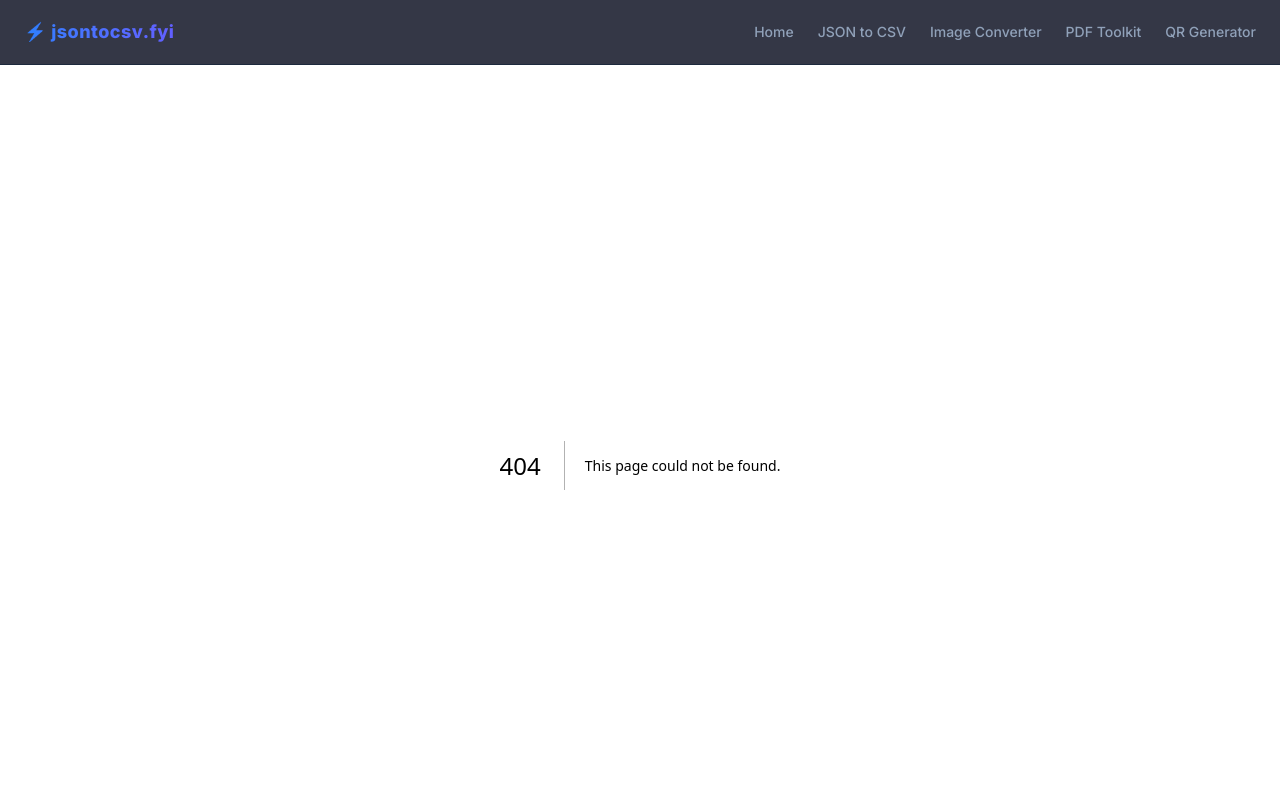
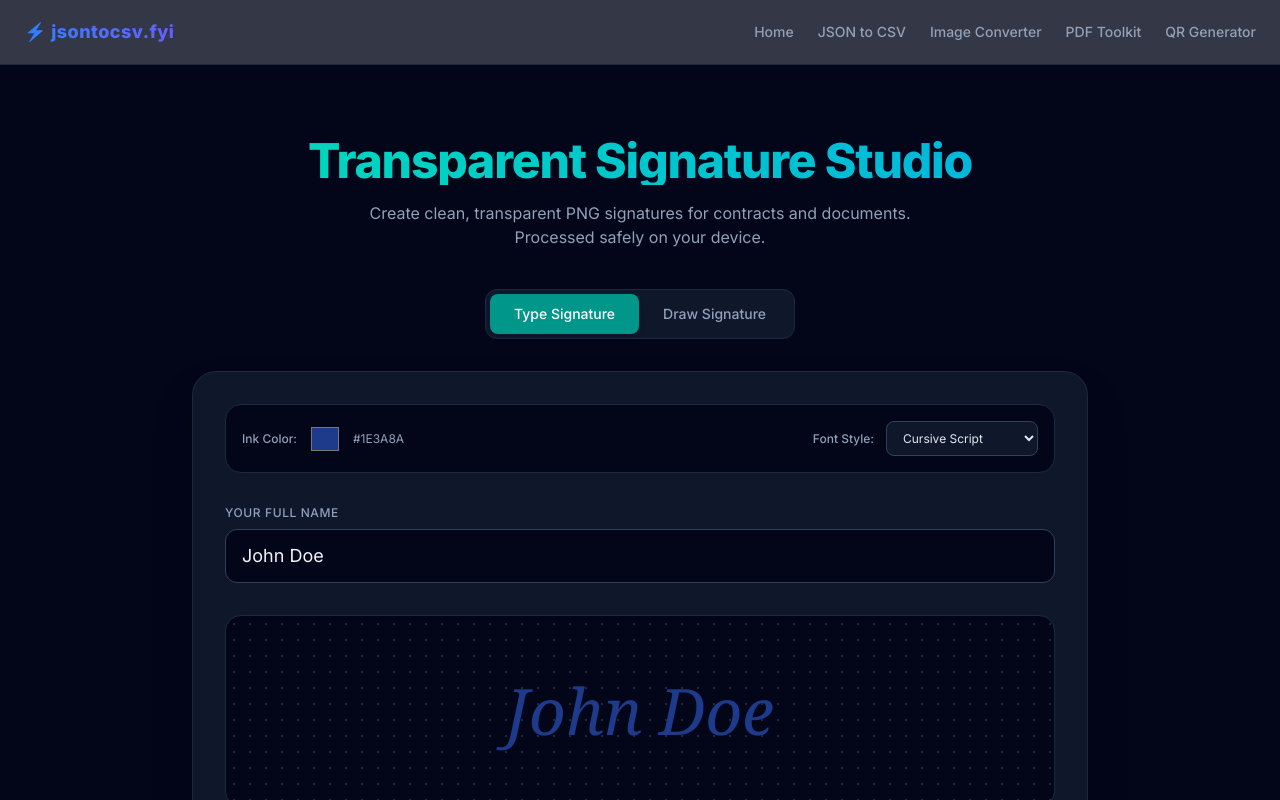
Before and after one commit to remstr/json-csv-converter, a Next.js app: page /signature-generator in a window 1280 px wide. Before the commit this address had no page. Shown: the top 800 px of the page. Built offline with nearby package versions, Linux system fonts and the light colour scheme.

Commit message:
Implement signature generator with typing and drawing modes
This component allows users to generate signatures either by typing or drawing. It includes features for downloading the signature as a transparent PNG and customizing ink color and font style.

```diff
--- /dev/null
+++ b/src/app/signature-generator/page.tsx
@@ -0,0 +1,243 @@
+'use client';
+
+import { useState, useRef } from 'react';
+
+export default function SignatureGeneratorPage() {
+  const [mode, setMode] = useState<'type' | 'draw'>('type');
+  const [typedName, setTypedName] = useState('John Doe');
+  const [selectedFont, setSelectedFont] = useState('font-serif italic');
+  const [inkColor, setInkColor] = useState('#1e3a8a'); // Professional dark blue
+  const [fontSize, setFontSize] = useState(64);
+
+  // Canvas drawing refs
+  const canvasRef = useRef<HTMLCanvasElement>(null);
+  const [isDrawing, setIsDrawing] = useState(false);
+
+  const fonts = [
+    { name: 'Cursive Script', class: 'font-serif italic tracking-wider' },
+    { name: 'Handwritten', class: 'font-mono tracking-wide' },
+    { name: 'Formal Calligraphy', class: 'font-serif font-bold tracking-widest' },
+  ];
+
+  // Handle Typed Signature Download
+  const downloadTypedSignature = () => {
+    const canvas = document.createElement('canvas');
+    canvas.width = 800;
+    canvas.height = 300;
+    const ctx = canvas.getContext('2d');
+    if (!ctx) return;
+
+    // Transparent background
+    ctx.clearRect(0, 0, canvas.width, canvas.height);
+
+    // Setup font styling
+    ctx.fillStyle = inkColor;
+    ctx.font = `italic ${fontSize}px serif`;
+    ctx.textBaseline = 'middle';
+    ctx.textAlign = 'center';
+
+    ctx.fillText(typedName || 'Signature', canvas.width / 2, canvas.height / 2);
+
+    triggerDownload(canvas.toDataURL('image/png'), 'transparent-signature.png');
+  };
+
+  // Canvas Drawing Handlers
+  const startDrawing = (e: React.MouseEvent<HTMLCanvasElement> | React.TouchEvent<HTMLCanvasElement>) => {
+    setIsDrawing(true);
+    const canvas = canvasRef.current;
+    if (!canvas) return;
+    const ctx = canvas.getContext('2d');
+    if (!ctx) return;
+
+    const rect = canvas.getBoundingClientRect();
+    const x = 'touches' in e ? e.touches[0].clientX - rect.left : e.clientX - rect.left;
+    const y = 'touches' in e ? e.touches[0].clientY - rect.top : e.clientY - rect.top;
+
+    ctx.beginPath();
+    ctx.moveTo(x, y);
+    ctx.strokeStyle = inkColor;
+    ctx.lineWidth = 3;
+    ctx.lineCap = 'round';
+    ctx.lineJoin = 'round';
+  };
+
+  const draw = (e: React.MouseEvent<HTMLCanvasElement> | React.TouchEvent<HTMLCanvasElement>) => {
+    if (!isDrawing) return;
+    const canvas = canvasRef.current;
+    if (!canvas) return;
+    const ctx = canvas.getContext('2d');
+    if (!ctx) return;
+
+    const rect = canvas.getBoundingClientRect();
+    const x = 'touches' in e ? e.touches[0].clientX - rect.left : e.clientX - rect.left;
+    const y = 'touches' in e ? e.touches[0].clientY - rect.top : e.clientY - rect.top;
+
+    ctx.lineTo(x, y);
+    ctx.stroke();
+  };
+
+  const stopDrawing = () => {
+    setIsDrawing(false);
+  };
+
+  const clearCanvas = () => {
+    const canvas = canvasRef.current;
+    if (!canvas) return;
+    const ctx = canvas.getContext('2d');
+    if (!ctx) return;
+    ctx.clearRect(0, 0, canvas.width, canvas.height);
+  };
+
+  const downloadDrawnSignature = () => {
+    const canvas = canvasRef.current;
+    if (!canvas) return;
+    triggerDownload(canvas.toDataURL('image/png'), 'drawn-signature.png');
+  };
+
+  const triggerDownload = (url: string, filename: string) => {
+    const a = document.createElement('a');
+    a.href = url;
+    a.download = filename;
+    document.body.appendChild(a);
+    a.click();
+    document.body.removeChild(a);
+  };
+
+  return (
+    <main className="min-h-screen bg-slate-950 text-slate-100 flex flex-col items-center p-6">
+      <div className="w-full max-w-4xl mx-auto flex flex-col items-center py-12">
+        <h1 className="text-4xl md:text-5xl font-extrabold tracking-tight text-center mb-4 bg-gradient-to-r from-teal-400 to-cyan-500 bg-clip-text text-transparent">
+          Transparent Signature Studio
+        </h1>
+        <p className="text-slate-400 text-center max-w-xl mb-10">
+          Create clean, transparent PNG signatures for contracts and documents. Processed safely on your device.
+        </p>
+
+        {/* Mode Switcher */}
+        <div className="flex bg-slate-900 p-1 rounded-xl mb-8 border border-slate-800">
+          <button
+            onClick={() => setMode('type')}
+            className={`px-6 py-2.5 rounded-lg text-sm font-medium transition ${
+              mode === 'type' ? 'bg-teal-600 text-white shadow-md' : 'text-slate-400 hover:text-slate-200'
+            }`}
+          >
+            Type Signature
+          </button>
+          <button
+            onClick={() => setMode('draw')}
+            className={`px-6 py-2.5 rounded-lg text-sm font-medium transition ${
+              mode === 'draw' ? 'bg-teal-600 text-white shadow-md' : 'text-slate-400 hover:text-slate-200'
+            }`}
+          >
+            Draw Signature
+          </button>
+        </div>
+
+        {/* TOOL CONTAINER */}
+        <div className="w-full bg-slate-900 border border-slate-800 rounded-3xl p-8 shadow-2xl flex flex-col items-center">
+
+          {/* Controls Bar */}
+          <div className="w-full flex flex-wrap gap-6 items-center justify-between bg-slate-950 p-4 rounded-2xl border border-slate-800 mb-8">
+            <div className="flex items-center gap-3">
+              <label className="text-xs text-slate-400 font-medium">Ink Color:</label>
+              <input
+                type="color"
+                value={inkColor}
+                onChange={(e) => setInkColor(e.target.value)}
+                className="w-8 h-8 rounded cursor-pointer bg-transparent border-0 p-0"
+              />
+              <span className="text-xs font-mono text-slate-400 uppercase">{inkColor}</span>
+            </div>
+
+            {mode === 'type' ? (
+              <div className="flex items-center gap-3">
+                <label className="text-xs text-slate-400 font-medium">Font Style:</label>
+                <select
+                  value={selectedFont}
+                  onChange={(e) => setSelectedFont(e.target.value)}
+                  className="bg-slate-900 border border-slate-700 text-slate-200 text-xs rounded-lg px-3 py-2 focus:outline-none"
+                >
+                  {fonts.map((f, i) => (
+                    <option key={i} value={f.class}>{f.name}</option>
+                  ))}
+                </select>
+              </div>
+            ) : (
+              <button
+                onClick={clearCanvas}
+                className="text-xs text-rose-400 hover:text-rose-300 font-semibold transition"
+              >
+                Clear Canvas ↺
+              </button>
+            )}
+          </div>
+
+          {/* TYPE MODE PREVIEW */}
+          {mode === 'type' && (
+            <div className="w-full flex flex-col items-center gap-8">
+              <div className="w-full">
+                <label className="block text-xs font-medium text-slate-400 mb-2 uppercase tracking-wider">Your Full Name</label>
+                <input
+                  type="text"
+                  value={typedName}
+                  onChange={(e) => setTypedName(e.target.value)}
+                  placeholder="Enter your name..."
+                  className="w-full bg-slate-950 border border-slate-700 text-slate-100 rounded-xl px-4 py-3 focus:outline-none focus:border-teal-500 transition text-lg"
+                />
+              </div>
+
+              {/* Live Preview Box with Checkerboard background to show transparency */}
+              <div className="w-full h-48 rounded-2xl bg-[radial-gradient(#1e293b_1px,transparent_1px)] [background-size:16px_16px] bg-slate-950 border border-slate-800 flex items-center justify-center p-4 overflow-hidden shadow-inner">
+                <div
+                  className={`transition-all select-none ${selectedFont}`}
+                  style={{ color: inkColor, fontSize: `${fontSize}px` }}
+                >
+                  {typedName || 'Your Signature'}
+                </div>
+              </div>
+
+              <button
+                onClick={downloadTypedSignature}
+                disabled={!typedName}
+                className="w-full py-4 rounded-xl bg-gradient-to-r from-teal-600 to-cyan-600 font-bold text-white hover:from-teal-500 hover:to-cyan-500 transition shadow-lg disabled:opacity-50"
+              >
+                Download Transparent PNG
+              </button>
+            </div>
+          )}
+
+          {/* DRAW MODE CANVAS */}
+          {mode === 'draw' && (
+            <div className="w-full flex flex-col items-center gap-6">
+              <p className="text-xs text-slate-400 self-start">Use your mouse, trackpad, or finger to draw your signature below:</p>
+
+              <div className="w-full rounded-2xl bg-[radial-gradient(#1e293b_1px,transparent_1px)] [background-size:16px_16px] bg-slate-950 border border-slate-800 overflow-hidden flex justify-center shadow-inner cursor-crosshair">
+                <canvas
+                  ref={canvasRef}
+                  width={700}
+                  height={250}
+                  onMouseDown={startDrawing}
+                  onMouseMove={draw}
+                  onMouseUp={stopDrawing}
+                  onMouseLeave={stopDrawing}
+                  onTouchStart={startDrawing}
+                  onTouchMove={draw}
+                  onTouchEnd={stopDrawing}
+                  className="w-full max-w-full touch-none"
+                />
+              </div>
+
+              <button
+                onClick={downloadDrawnSignature}
+                className="w-full py-4 rounded-xl bg-gradient-to-r from-teal-600 to-cyan-600 font-bold text-white hover:from-teal-500 hover:to-cyan-500 transition shadow-lg"
+              >
+                Download Transparent PNG
+              </button>
+            </div>
+          )}
+
+        </div>
+      </div>
+    </main>
+  );
+}
```
